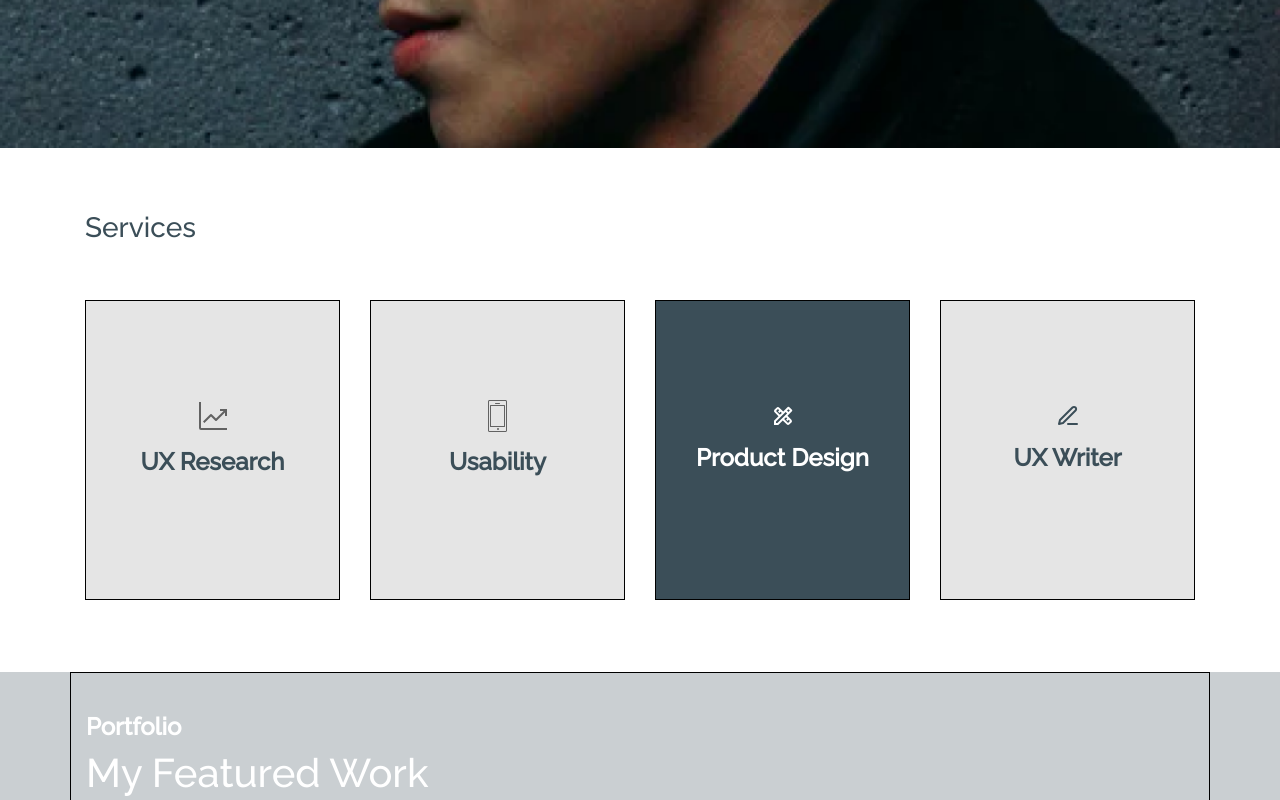
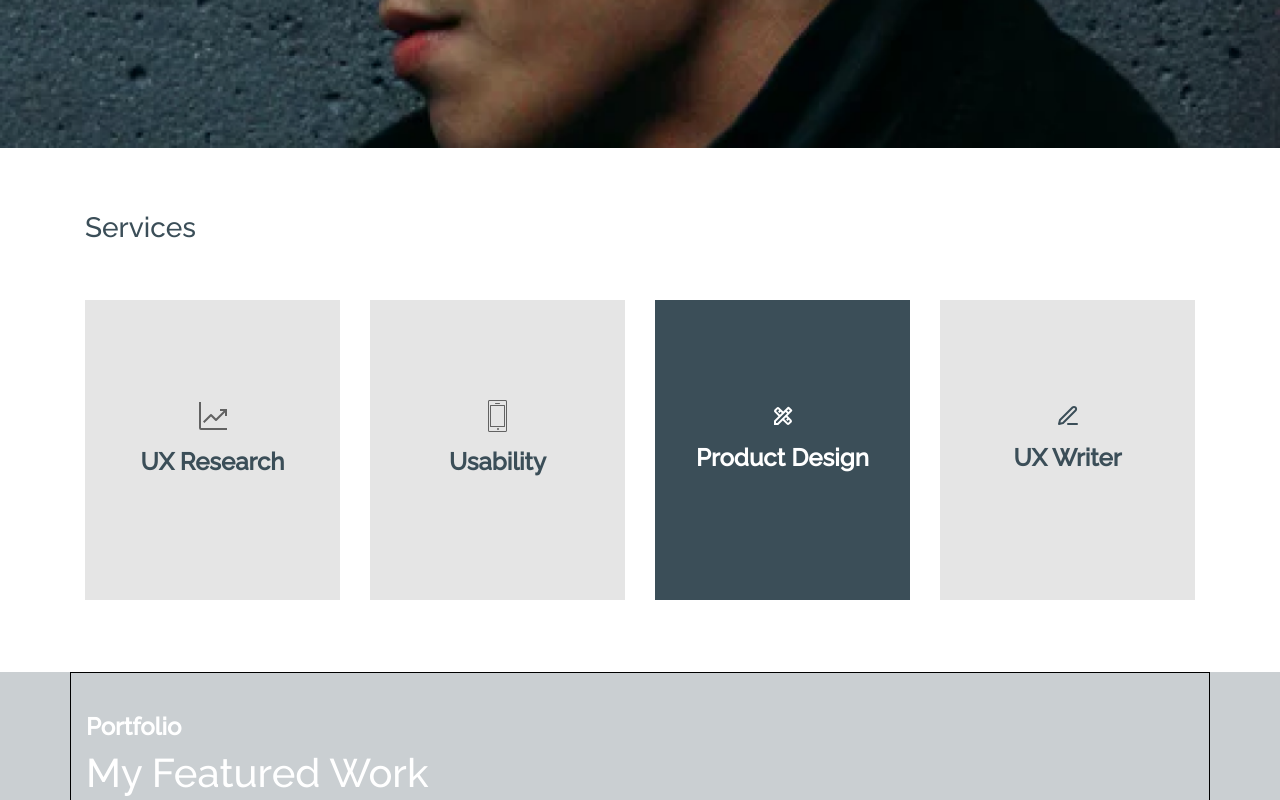
Before and after one commit to ekomikie/designer-portfolio, a plain HTML site: page index.html in a window 1280 px wide. Shown: the part 452-1252 px from the top of the page. Drawn offline with nearby package versions, Linux system fonts and the light colour scheme; a script that the page names is missing.

Commit message:
Update index.html

```diff
--- a/index.html
+++ b/index.html
@@ -104,7 +104,7 @@
 
 
           <div class="col-6 col-md-6 col-lg-3 pb-4">
-            <div class="services-light-bg d-flex flex-column justify-content-center align-items-center pb-3" style="border: 1px black solid;">
+            <div class="services-light-bg d-flex flex-column justify-content-center align-items-center pb-3">
               <div class="service-icons">
                 <img src="./images/analytics.svg" alt="">
               </div>
@@ -118,7 +118,7 @@
           </div>
 
           <div class="col-6 col-md-6 col-lg-3 pb-3">
-            <div class="services-light-bg d-flex flex-column justify-content-center align-items-center pb-3" style="border: 1px black solid;">
+            <div class="services-light-bg d-flex flex-column justify-content-center align-items-center pb-3">
               <div class="service-icons">
                 <img src="./images/phone.svg" alt="">
               </div>
@@ -131,7 +131,7 @@
           </div>
           </div>
           <div class="col-6 col-md-6 col-lg-3 pb-4">
-            <div class="services-dark-bg d-flex flex-column justify-content-center align-items-center pb-3" style="border: 1px black solid;">
+            <div class="services-dark-bg d-flex flex-column justify-content-center align-items-center pb-3">
               <div class="service-icons">
                 <img src="./images/outline-design-services.svg" alt="">
               </div>
@@ -143,7 +143,7 @@
           </div>
           </div>
           <div class="col-6 col-md-6 col-lg-3 pb-4">
-            <div class="services-light-bg d-flex flex-column justify-content-center align-items-center pb-3" style="border: 1px black solid;">
+            <div class="services-light-bg d-flex flex-column justify-content-center align-items-center pb-3">
               <div class="service-icons">
                 <img src="./images/edit-3.svg" alt="">
               </div>
```
